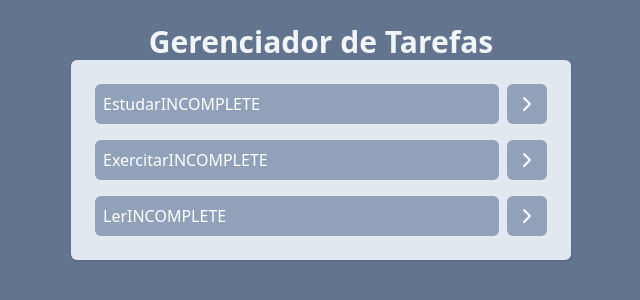
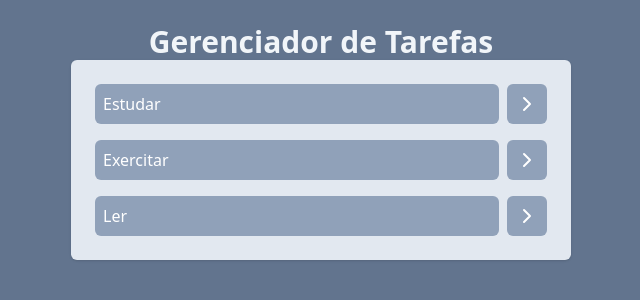
Before and after one commit to caiGon1/Estudo-de-React, a React (Vite) app: page / in a window 1280 px wide. Shown: the top 300 px of the page, without its empty margins (319-959 px from the left). Built offline with nearby package versions, Linux system fonts and the light colour scheme.

Commit message:
Line through when completed

```diff
--- a/src/components/Tasks.jsx
+++ b/src/components/Tasks.jsx
@@ -10,10 +10,11 @@ function Tasks(props) {
           <li key={tasks.id} className="flex gap-2">
             <button
               onClick={() => props.onTaskClick(tasks.id)}
-              className="bg-slate-400 text-left text-white p-2 rounded-md w-full pointer-events-auto cursor-pointer"
+              className={`bg-slate-400 text-left text-white p-2 rounded-md w-full pointer-events-auto cursor-pointer ${
+                tasks.isCompleted && "line-through"
+              }`}
             >
               {tasks.title}
-              {tasks.isCompleted ? "COMPLETE" : "INCOMPLETE"}
             </button>
             <button className="bg-slate-400 p-2 rounded-md text-white">
               <ChevronRightIcon />
```
